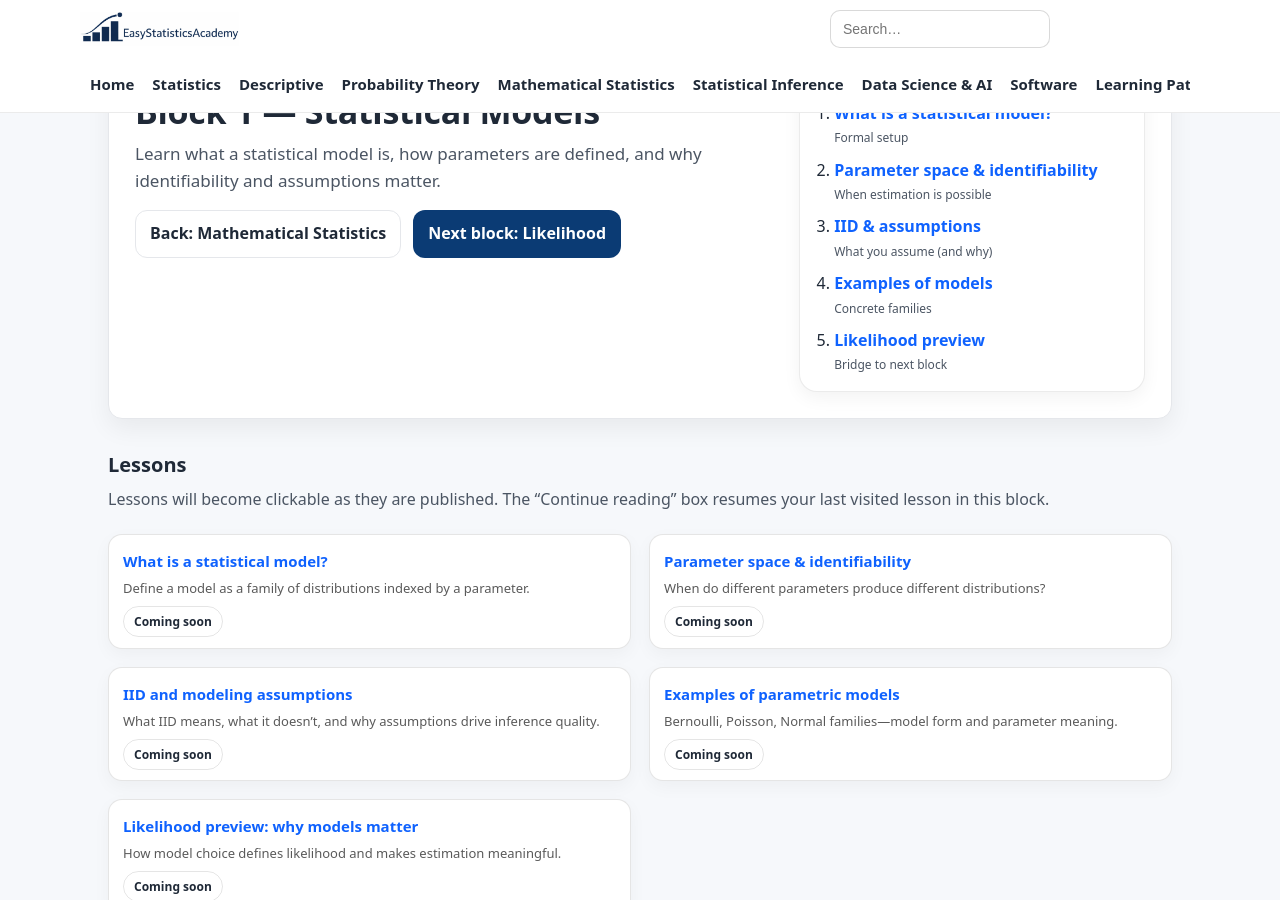
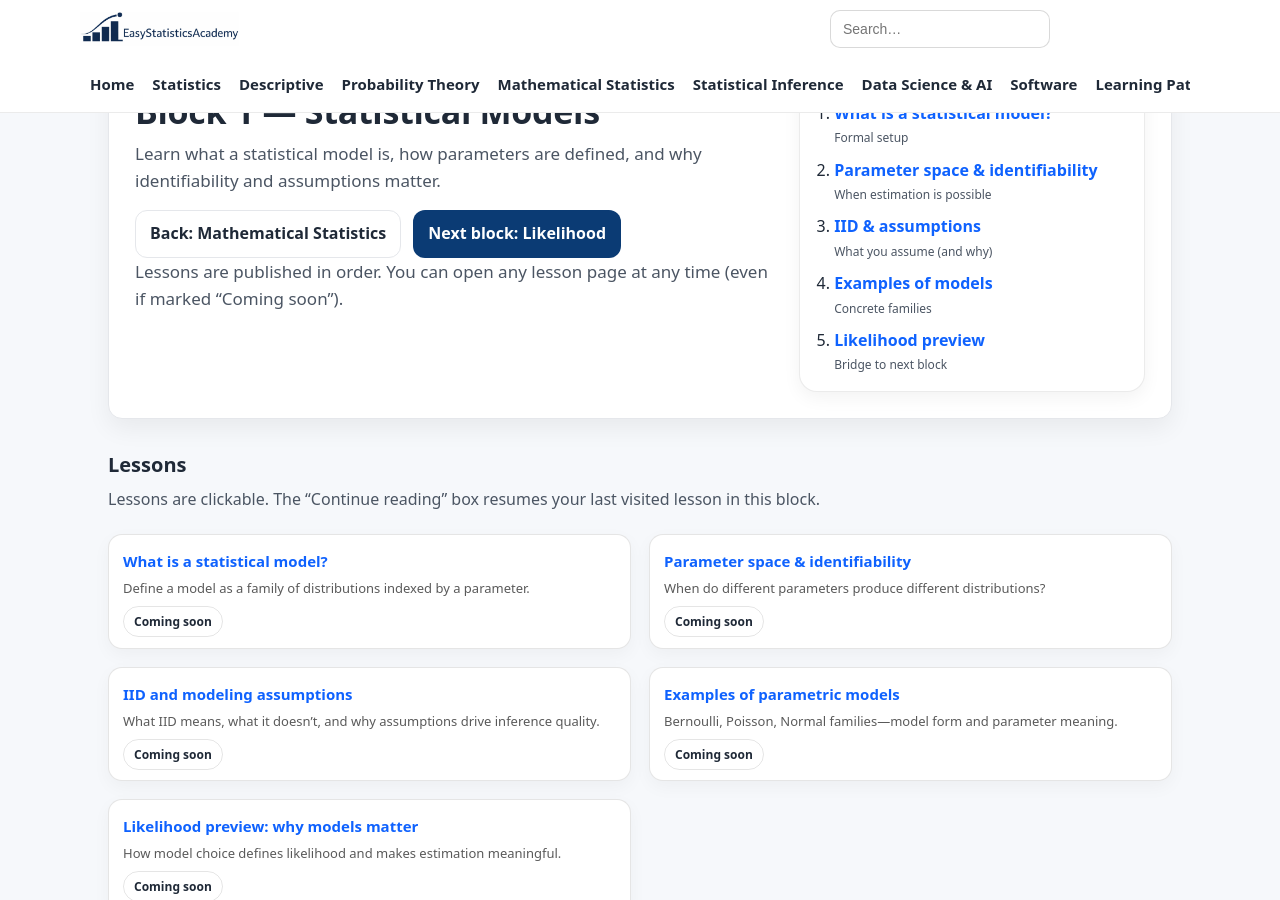
Before and after one commit to ammar-homaida-statistics/easystatisticsacademy, a Jekyll site: the page built from mathematical-statistics/statistical-models/index.md, in a window 1280 px wide and 900 px high, scrolled down 320 px. Built offline with Jekyll 4.4.1, drawn with Linux system fonts in a browser that asks for light colours.

Commit message:
Active lessons

```diff
--- a/mathematical-statistics/statistical-models/index.md
+++ b/mathematical-statistics/statistical-models/index.md
@@ -37,6 +37,10 @@ sidebar: false
         <a class="btn btn-outline" href="/mathematical-statistics/">Back: Mathematical Statistics</a>
         <a class="btn" href="/mathematical-statistics/likelihood-and-log-likelihood/">Next block: Likelihood</a>
       </div>
+
+      <p class="muted-mini">
+        Lessons are published in order. You can open any lesson page at any time (even if marked “Coming soon”).
+      </p>
     </div>
 
     <div class="hero-panel">
@@ -58,7 +62,7 @@ sidebar: false
   <div class="section-head">
     <h2>Lessons</h2>
     <p>
-      Lessons will become clickable as they are published. The “Continue reading” box resumes your last visited lesson in this block.
+      Lessons are clickable. The “Continue reading” box resumes your last visited lesson in this block.
     </p>
   </div>
 
```
Also changed, not shown: other parts of mathematical-statistics/statistical-models/index.md (+9 -2 lines).
